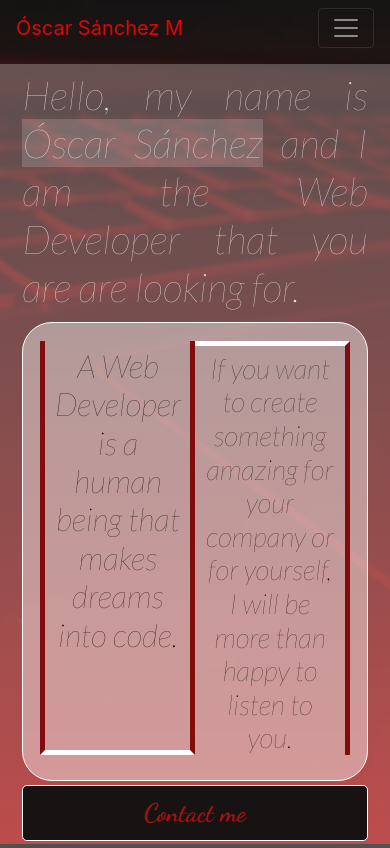
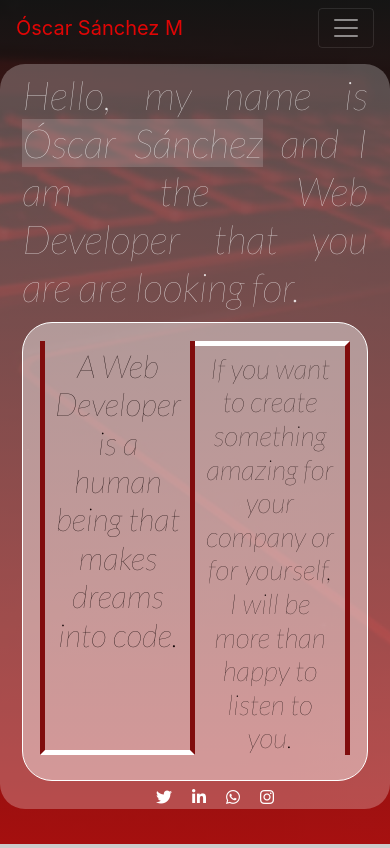
Before and after one commit to Oscars97/blog, a website: page index.html in a window 390 px wide. Drawn offline with nearby package versions, Linux system fonts and the light colour scheme.

Commit message:
responsive changes and animations, also we added social media links

```diff
--- a/index.html
+++ b/index.html
@@ -9,6 +9,7 @@
   <script src="https://cdn.jsdelivr.net/npm/bootstrap@4.5.3/dist/js/bootstrap.min.js" integrity="sha384-w1Q4orYjBQndcko6MimVbzY0tgp4pWB4lZ7lr30WKz0vr/aWKhXdBNmNb5D92v7s" crossorigin="anonymous"></script>
   <link rel="stylesheet" href="https://cdn.jsdelivr.net/npm/bootstrap@4.5.3/dist/css/bootstrap.min.css" integrity="sha384-TX8t27EcRE3e/ihU7zmQxVncDAy5uIKz4rEkgIXeMed4M0jlfIDPvg6uqKI2xXr2" crossorigin="anonymous">
   <!-- CSS -->
+  <script src="https://kit.fontawesome.com/1a6c3cf02f.js" crossorigin="anonymous"></script>
 
   <link rel="stylesheet" href="./sass/main.css">
   <title>Óscar Sánchez M</title>
@@ -47,7 +48,14 @@
         <h2 class="details-element_left">A Web Developer is a human being that makes dreams into code.</h2>
         <h3 class="details-element_right">If you want to create something amazing for your company or for yourself, I will be more than happy to listen to you.</h3>
       </div>
-      <button type="button" class="btn my-btn btn-lg btn-block">Contact me</button>
+    </div>
+    <div class="social-media">
+      <ul class="list-social-media">
+        <li class="link-social"><a href="https://twitter.com/nicesocksbb" target="_blank"><i class="fab fa-twitter"></i></a></li>
+        <li class="link-social"><a href="https://www.linkedin.com/in/oscars97/" target="_blank"><i class="fab fa-linkedin-in"></i></a></li>
+        <li class="link-social"><a href="https://wa.link/uwqv8z" target="_blank"><i class="fab fa-whatsapp"></i></a></li>
+        <li class="link-social"><a href="https://www.instagram.com/webdev_oscars/" target="_blank"><i class="fab fa-instagram"></i></a></li>
+      </ul>
     </div>
   </div>
   <footer>
--- a/sass/components/_index.scss
+++ b/sass/components/_index.scss
@@ -1,37 +1,43 @@
-
-.container{
+.container {
   background-color: rgba(255, 255, 255, 0.256);
   width: 70%;
   height: auto;
   margin: 2% auto;
   overflow: hidden;
   box-sizing: border-box;
-    .main-information{
-        font-family: 'Lato', sans-serif;
+  border-radius: 25px;
+  .main-information {
+    font-family: "Lato", sans-serif;
     color: rgba(255, 255, 255, 0.824);
     position: relative;
     padding: 2%;
 
-        .my-btn, .my-btn:after, .my-btn:before, .my-btn:link{
+    .my-btn,
+    .my-btn:after,
+    .my-btn:before,
+    .my-btn:link {
       font-size: 2rem;
-            font-family: 'Dancing Script', cursive;
+      font-family: "Dancing Script", cursive;
       background-color: black;
       color: white;
       border: solid 1px white;
       letter-spacing: 1.6rem;
     }
-        .my-btn:hover{
+    .my-btn:hover {
       color: rgba(255, 0, 0, 0.701);
       background-color: rgb(240, 236, 236);
     }
-        .name{
+    .name {
       background-color: rgba(222, 217, 217, 0.201);
+      transition: all 1s;
+      &:hover {
 
-            &:hover{
-                background-color: rgba(95, 10, 10, 0.605);
+
+        cursor: pointer;
       }
     }
-        .details{
+    .details {
+      transition: all 1s;
       background-color: rgba(253, 9, 9, 0.235);
       margin: 2% auto;
       padding: 5%;
@@ -42,38 +48,75 @@
       float: right;
       width: 80%;
 
-            .details-element_left{
+      .details-element_left {
         padding-right: 1%;
         margin-right: 2%;
         border-right: solid 2px white;
       }
-        }
+      &:hover {
+
+
+
+        transform: scale(1.1);
+
 
       }
     }
+  }
+  .list-social-media {
+    margin-top: 5%;
+    display: grid;
+    gap: 20px;
+    grid-template-columns: repeat(auto-fill, minmax(200px, 1fr));
+    list-style: none;
 
-@media (max-width: 420px){
-    .container{
+    .link-social a {
+      color: white;
+      transition: all 0.5s;
+
+      &:hover{
+          font-size: 1.2em;
+      }
+    }
+  }
+}
+
+@media (max-width: 420px) {
+  .container {
     width: 100%;
     margin: 2% auto;
     overflow: hidden;
     box-sizing: border-box;
-        .main-information{
-            font-family: 'Lato', sans-serif;
+
+    .list-social-media {
+        margin: 0;
+        display: flex;
+        flex-direction: row;
+        justify-content: center;
+
+        list-style: none;
+
+        .link-social a {
+          color: white;
+          transition: all 1s;
+        }
+      }
+    .main-information {
+      font-family: "Lato", sans-serif;
       color: rgba(255, 255, 255, 0.824);
       position: relative;
       padding: 2%;
       text-align: justify;
 
-            .name{
+      .name {
         background-color: rgba(222, 217, 217, 0.201);
 
-                &:hover{
+        &:hover {
           background-color: rgba(222, 217, 217, 0.201);
         }
       }
 
-            .details{
+      .details {
         background-color: rgba(255, 255, 255, 0.427);
         margin: 1% auto;
         padding: 5%;
@@ -86,31 +129,33 @@
         text-align: center;
         color: rgb(15, 3, 3);
 
-                .details-element_left{
+        .details-element_left {
           padding: 2% 3% 0 3%;
           border-right: solid 5px rgb(128, 13, 13);
-                    border-left: solid 5px  rgb(128, 13, 13);
+          border-left: solid 5px rgb(128, 13, 13);
           border-bottom: solid 5px white;
           margin-right: 0;
         }
-                .details-element_right{
+        .details-element_right {
           text-decoration-style: double;
           padding: 2% 3% 0 3%;
           border-top: solid 5px white;
-                    border-right: solid 5px  rgb(128, 13, 13);
+          border-right: solid 5px rgb(128, 13, 13);
         }
       }
-            .my-btn, .my-btn:after, .my-btn:before, .my-btn:link{
+      .my-btn,
+      .my-btn:after,
+      .my-btn:before,
+      .my-btn:link {
         font-size: 1.6rem;
         margin: 0 auto;
         width: 100%;
-                font-family: 'Dancing Script', cursive;
+        font-family: "Dancing Script", cursive;
         background-color: rgb(24, 19, 19);
         color: rgb(165, 18, 18);
         border: solid 1px white;
         letter-spacing: 0;
       }
-
     }
   }
 }
```
Also changed, not shown: test.html (added, +15 -0 lines), sass/main.css, 1 other file. Lines whose indentation alone changed are shown as unchanged.
